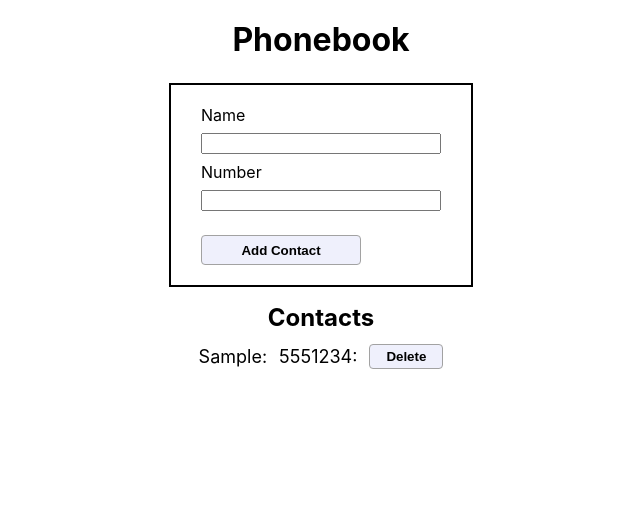
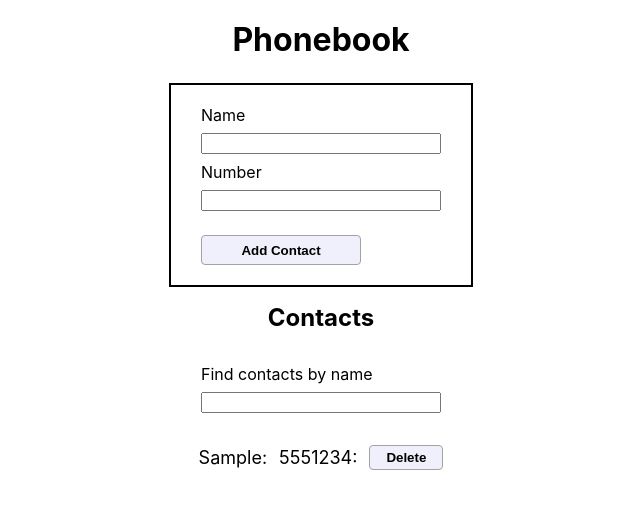
Before and after one commit to VSaverskyi/goit-react-hw-06-phonebook, a React (Create React App) app: page / in a window 1280 px wide. Both pictures are taken after typing "Sample", "5551234" into the empty fields and a click on the button "Add Contact". Shown: the top 508 px of the page, without its empty margins (294-934 px from the left). Built offline with nearby package versions, Linux system fonts and the light colour scheme.

Commit message:
refactored Filter

```diff
--- a/src/components/App/App.jsx
+++ b/src/components/App/App.jsx
@@ -66,7 +66,7 @@
       {contacts.length !== 0 &&
         <ContactsWrapper>
         <h2>Contacts</h2>
-        {/* <Filter filter={filter} onChange={handleFilterChange}/> */}
+        <Filter/>
         <ContactList
           contactsFilter={contacts.filter(checkIncludesFilterInArray)}
           // onDeleteBtnClick={handleDeleteBtnClick}
--- a/src/components/Filter/Filter.jsx
+++ b/src/components/Filter/Filter.jsx
@@ -1,10 +1,17 @@
 import React from "react";
 import { nanoid } from "nanoid";
-import PropTypes from "prop-types";
 import { FilterWrapper } from "./Filter.styled";
+import { useDispatch, useSelector } from "react-redux";
+import { change } from "redux/filter/slice";
 
-const Filter = ({filter, onChange}) => {
+const Filter = () => {
+    const filter = useSelector(state => state.filter);
+    const dispatch = useDispatch();
     const idForFilter = nanoid();
+
+    const handleFilterChange = (e) => {
+        dispatch(change(e.target.value));
+    }
 
     return (
         <FilterWrapper>
@@ -13,15 +20,10 @@
                 type="text"
                 name="filter"
                 value={filter}
-                onChange={onChange}
+                onChange={handleFilterChange}
             />
         </FilterWrapper>
     )
 }
 
 export default Filter;
-
-Filter.propTypes = {
-    filter: PropTypes.string.isRequired,
-    onChange: PropTypes.func.isRequired
-}
--- a/src/redux/filter/slice.js
+++ b/src/redux/filter/slice.js
@@ -5,7 +5,7 @@
   initialState: '',
   reducers: {
     change(state, action) {
-      return (state.filter = action.payload);
+      return (state = action.payload);
     },
   },
 });
```
